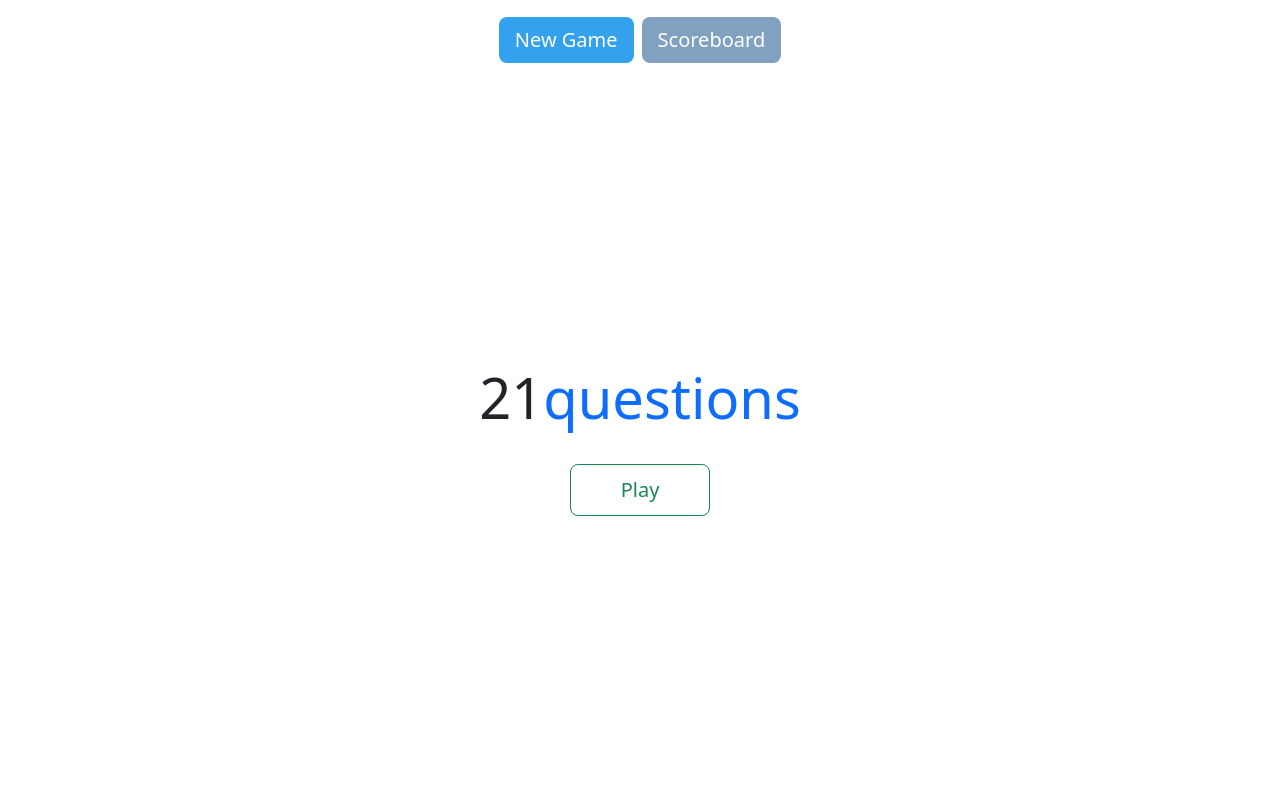
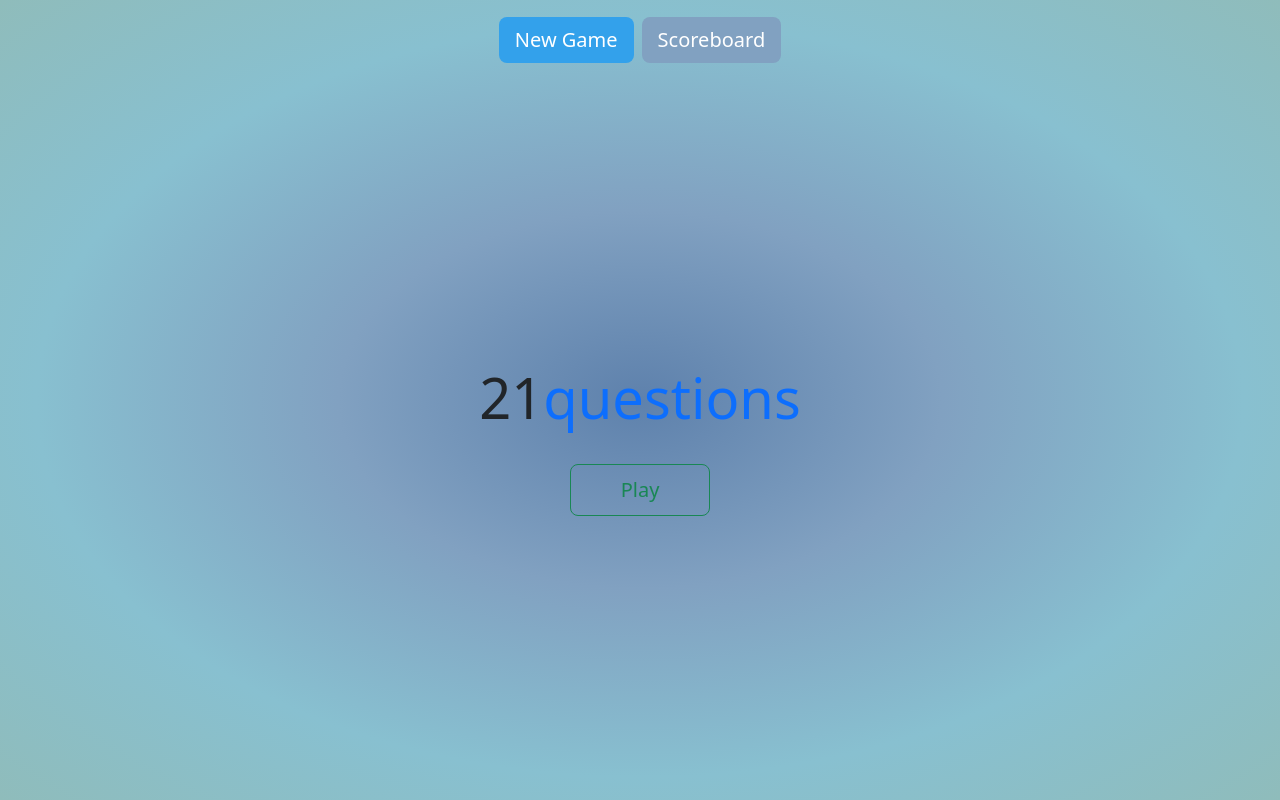
Before and after one commit to Piotr-Mlodzianowski/21questions, a React (Create React App) app: page / in a window 1280 px wide. Built offline with nearby package versions, Linux system fonts and the light colour scheme.

Commit message:
index added background color

```diff
--- a/src/index.js
+++ b/src/index.js
@@ -1,5 +1,6 @@
 import React from 'react';
 import ReactDOM from 'react-dom/client';
+import "./index.scss"
 import App from './App';
 
 const root = ReactDOM.createRoot(document.getElementById('root'));
--- /dev/null
+++ b/src/index.scss
@@ -0,0 +1,9 @@
+* {
+  box-sizing: border-box;
+  margin: 0;
+  padding: 0;
+}
+
+body {
+  background-image:radial-gradient(#5e81ac,#81a1c1,#88c0d0,#8fbcbb);
+}
```
